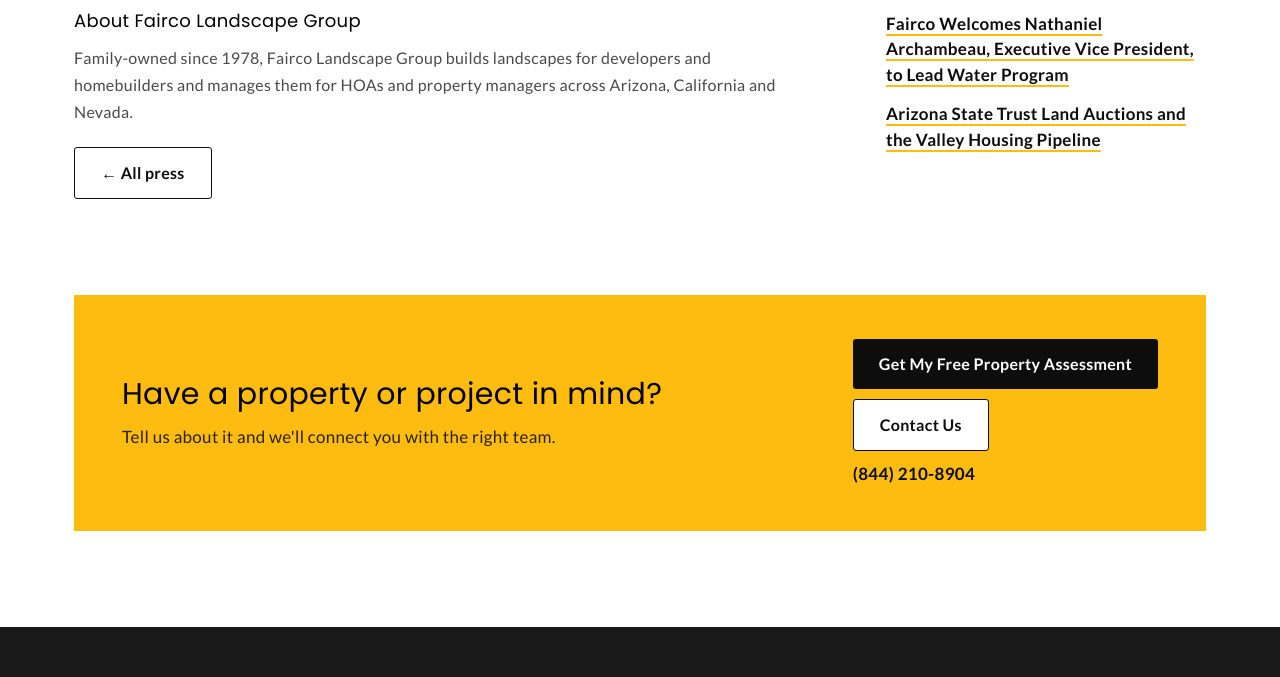
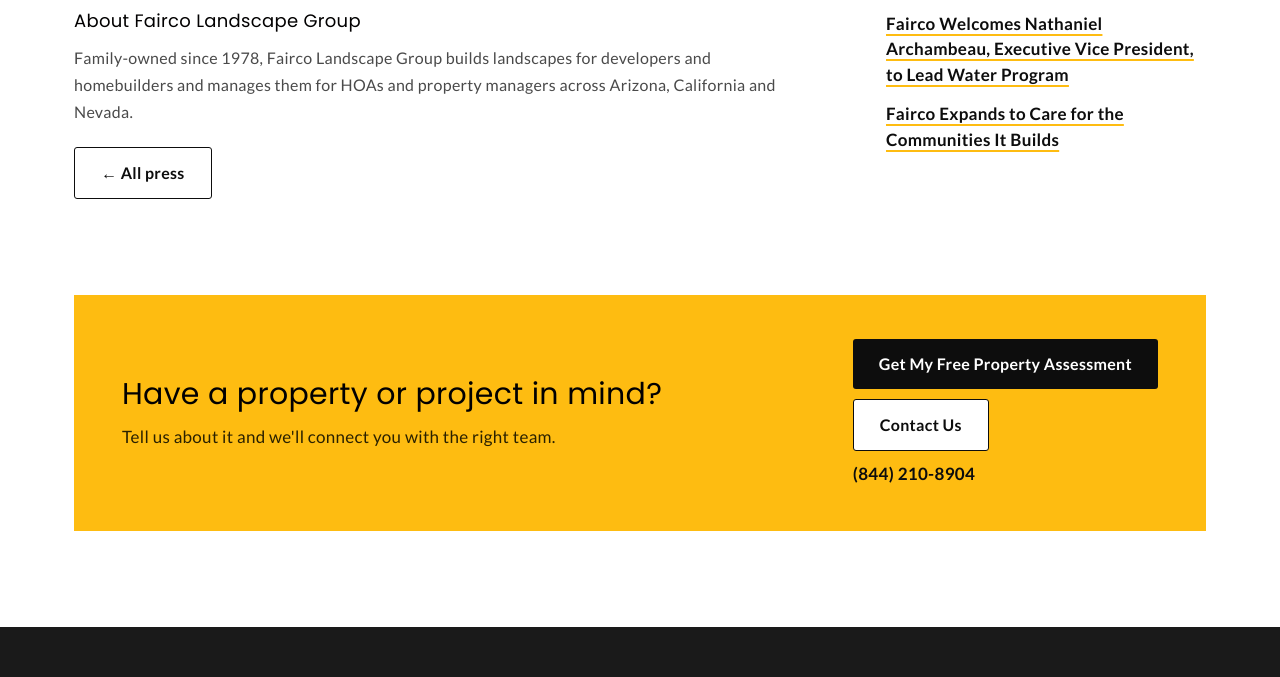
Before and after one commit to ledgehammer21/faircotesting, a plain HTML site: page refresh-press-robert-clinkenbeard-coo.html in a window 1280 px wide. Shown: the part 961-1638 px from the top of the page. Drawn offline with Linux system fonts and the light colour scheme.

Commit message:
Press: Business Journal card rewritten around Fairco's expansion
Co-Authored-By: Claude Opus 5.5 <noreply@anthropic.com>
Claude-Session: https://claude.ai/code/session_0193xSb6SPDmRXwWDk84tjeR

```diff
--- a/refresh-press-robert-clinkenbeard-coo.html
+++ b/refresh-press-robert-clinkenbeard-coo.html
@@ -214,7 +214,7 @@ img{max-width:100%}
 </div>
 <aside class="aside">
 <div class="person"><img src="images/head-robert-clinkenbeard.jpg" alt="Portrait of Robert Clinkenbeard"><div class="txt"><h3>Robert Clinkenbeard</h3><span class="ttl">COO, Strategic Growth Partner</span></div></div>
-<div class="more"><h4>More news</h4><a class="tlink" href="https://patch.com/arizona/phoenix/fairco-welcomes-nathaniel-archambeau-executive-vice-president-lead-water-program-nodx" target="_blank" rel="noopener">Fairco Welcomes Nathaniel Archambeau, Executive Vice President, to Lead Water Program</a><a class="tlink" href="https://www.bizjournals.com/phoenix/news/2026/10/08/arizona-auctions-state-trust-land-housing-pipeline.html" target="_blank" rel="noopener">Arizona State Trust Land Auctions and the Valley Housing Pipeline</a></div>
+<div class="more"><h4>More news</h4><a class="tlink" href="https://patch.com/arizona/phoenix/fairco-welcomes-nathaniel-archambeau-executive-vice-president-lead-water-program-nodx" target="_blank" rel="noopener">Fairco Welcomes Nathaniel Archambeau, Executive Vice President, to Lead Water Program</a><a class="tlink" href="https://www.bizjournals.com/phoenix/news/2026/10/08/arizona-auctions-state-trust-land-housing-pipeline.html" target="_blank" rel="noopener">Fairco Expands to Care for the Communities It Builds</a></div>
 </aside>
 </div>
 </div>
```
Also changed, not shown: refresh-press.html (+1 -1 lines).
